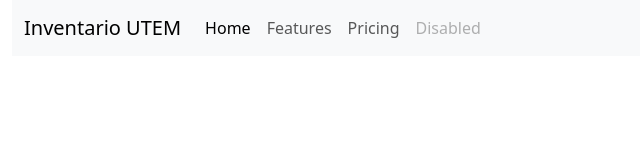
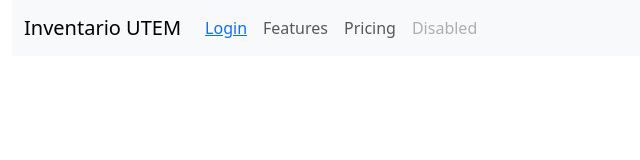
Before and after one commit to risiju2978/Inventario_UTEM, a React (Create React App) app in the folder front/: page / in a window 1280 px wide. Shown: the top 160 px of the page, without its empty margins (0-640 px from the left). Built offline with nearby package versions, Linux system fonts and the light colour scheme; no server answers.

Commit message:
Cambiar enlace de inicio de sesión en el menú

```diff
--- a/front/src/components/NavBarComponent/Menu.jsx
+++ b/front/src/components/NavBarComponent/Menu.jsx
@@ -20,7 +20,7 @@ export function MenuComponent() {
       <ul className="navbar-nav">
         <li className="nav-item">
           <button className="nav-link active" aria-current="page">
-            Home
+            <a href="/login">Login </a>
           </button>
         </li>
         <li className="nav-item">
```
